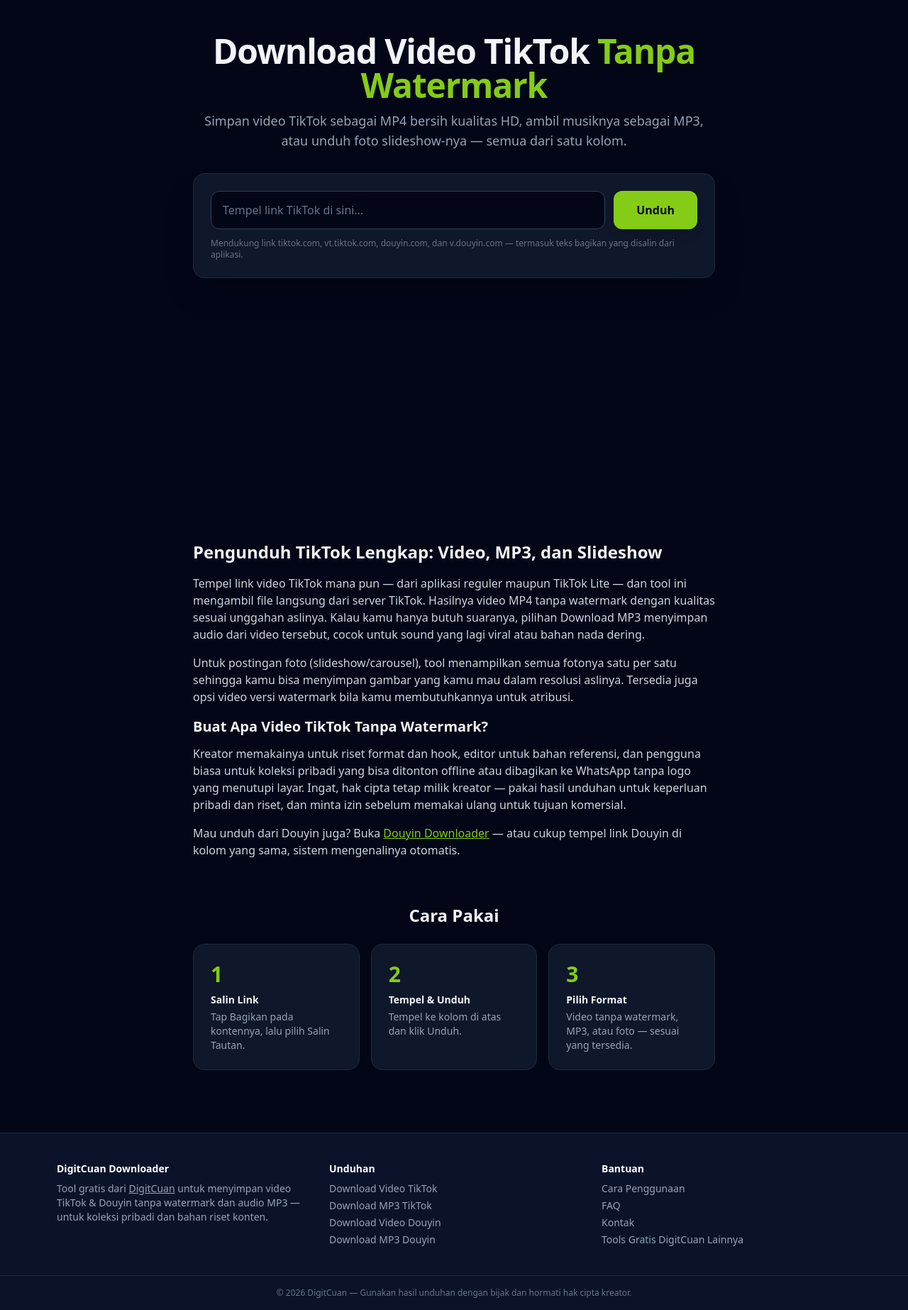
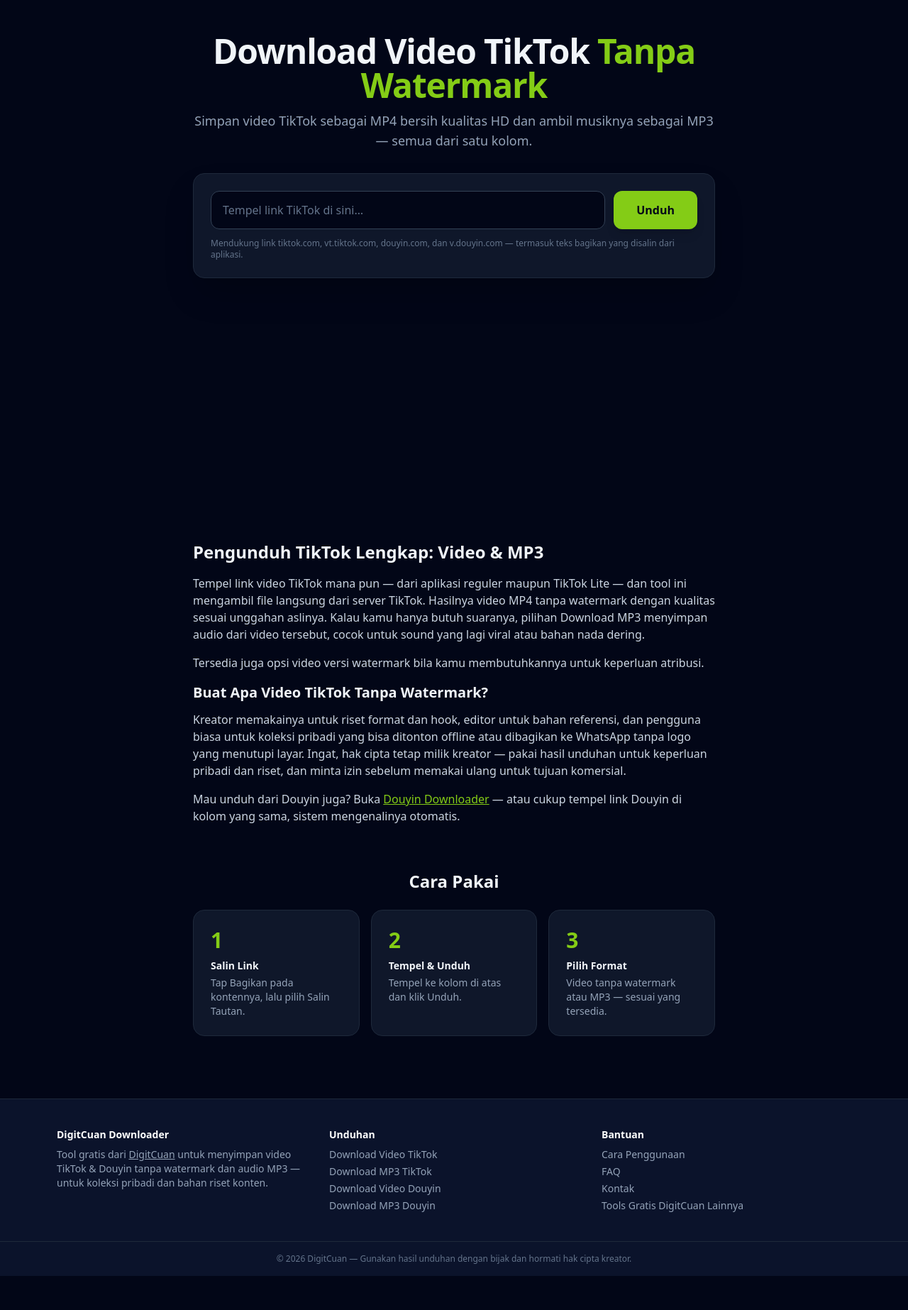
Before and after one commit to jeonfara7/douyin-saver, a FastAPI app: page /tiktok-downloader in a window 1280 px wide. Shown: the part 65-1911 px from the top of the page at 71% size. After the commit the page ends 1863 px from the top, so only its background shows below. Run offline with FastAPI, Linux system fonts and the light colour scheme; some libraries are stand-ins or nearby versions.

Commit message:
v2: cabut janji foto slideshow dari copy

```diff
--- a/templates/tool.html
+++ b/templates/tool.html
@@ -1,10 +1,10 @@
 {% if tool == 'tiktok' %}
-{% set page_title = 'Download Video TikTok Tanpa Watermark HD + MP3 & Foto Slideshow' %}
-{% set page_desc = 'Download video TikTok tanpa watermark kualitas HD, simpan MP3 musiknya, dan unduh foto slideshow. Gratis, tanpa daftar, tanpa install aplikasi.' %}
+{% set page_title = 'Download Video TikTok Tanpa Watermark HD + MP3' %}
+{% set page_desc = 'Download video TikTok tanpa watermark kualitas HD dan simpan MP3 musiknya. Gratis, tanpa daftar, tanpa install aplikasi.' %}
 {% set page_path = '/tiktok-downloader' %}
 {% else %}
-{% set page_title = 'Download Video Douyin Tanpa Watermark + MP3 & Foto Slideshow' %}
-{% set page_desc = 'Download video Douyin tanpa watermark, ekstrak audio MP3-nya, dan unduh foto dari postingan slideshow Douyin. Gratis, tanpa daftar, tanpa install aplikasi.' %}
+{% set page_title = 'Download Video Douyin Tanpa Watermark + MP3' %}
+{% set page_desc = 'Download video Douyin tanpa watermark dan ekstrak audio MP3-nya. Gratis, tanpa daftar, tanpa install aplikasi.' %}
 {% set page_path = '/douyin-downloader' %}
 {% endif %}
 {% extends "base.html" %}
@@ -16,10 +16,10 @@
     <div class="text-center mb-8">
         {% if tool == 'tiktok' %}
         <h1 class="text-4xl md:text-5xl font-extrabold tracking-tight mb-3">Download Video TikTok <span style="color:#84CC16;">Tanpa Watermark</span></h1>
-        <p class="text-slate-400 text-lg">Simpan video TikTok sebagai MP4 bersih kualitas HD, ambil musiknya sebagai MP3, atau unduh foto slideshow-nya — semua dari satu kolom.</p>
+        <p class="text-slate-400 text-lg">Simpan video TikTok sebagai MP4 bersih kualitas HD dan ambil musiknya sebagai MP3 — semua dari satu kolom.</p>
         {% else %}
         <h1 class="text-4xl md:text-5xl font-extrabold tracking-tight mb-3">Download Video Douyin <span style="color:#84CC16;">Tanpa Watermark</span></h1>
-        <p class="text-slate-400 text-lg">Simpan video Douyin (TikTok versi Tiongkok) sebagai MP4 bersih, ekstrak audionya jadi MP3, atau unduh foto dari postingan slideshow-nya.</p>
+        <p class="text-slate-400 text-lg">Simpan video Douyin (TikTok versi Tiongkok) sebagai MP4 bersih dan ekstrak audionya jadi MP3.</p>
         {% endif %}
     </div>
     {% with placeholder = 'Tempel link ' + ('TikTok' if tool == 'tiktok' else 'Douyin') + ' di sini…' %}{% include "_downloader.html" %}{% endwith %}
@@ -27,16 +27,16 @@
 
 <section class="max-w-3xl mx-auto px-4 py-10 w-full">
     {% if tool == 'tiktok' %}
-    <h2 class="text-2xl font-extrabold mb-4">Pengunduh TikTok Lengkap: Video, MP3, dan Slideshow</h2>
+    <h2 class="text-2xl font-extrabold mb-4">Pengunduh TikTok Lengkap: Video & MP3</h2>
     <p class="text-slate-300 mb-4">Tempel link video TikTok mana pun — dari aplikasi reguler maupun TikTok Lite — dan tool ini mengambil file langsung dari server TikTok. Hasilnya video MP4 tanpa watermark dengan kualitas sesuai unggahan aslinya. Kalau kamu hanya butuh suaranya, pilihan Download MP3 menyimpan audio dari video tersebut, cocok untuk sound yang lagi viral atau bahan nada dering.</p>
-    <p class="text-slate-300 mb-4">Untuk postingan foto (slideshow/carousel), tool menampilkan semua fotonya satu per satu sehingga kamu bisa menyimpan gambar yang kamu mau dalam resolusi aslinya. Tersedia juga opsi video versi watermark bila kamu membutuhkannya untuk atribusi.</p>
+    <p class="text-slate-300 mb-4">Tersedia juga opsi video versi watermark bila kamu membutuhkannya untuk keperluan atribusi.</p>
     <h3 class="text-xl font-bold mb-3">Buat Apa Video TikTok Tanpa Watermark?</h3>
     <p class="text-slate-300 mb-4">Kreator memakainya untuk riset format dan hook, editor untuk bahan referensi, dan pengguna biasa untuk koleksi pribadi yang bisa ditonton offline atau dibagikan ke WhatsApp tanpa logo yang menutupi layar. Ingat, hak cipta tetap milik kreator — pakai hasil unduhan untuk keperluan pribadi dan riset, dan minta izin sebelum memakai ulang untuk tujuan komersial.</p>
     <p class="text-slate-300">Mau unduh dari Douyin juga? Buka <a href="/douyin-downloader" class="underline" style="color:#84CC16;">Douyin Downloader</a> — atau cukup tempel link Douyin di kolom yang sama, sistem mengenalinya otomatis.</p>
     {% else %}
-    <h2 class="text-2xl font-extrabold mb-4">Pengunduh Douyin: Video, MP3, dan Foto</h2>
+    <h2 class="text-2xl font-extrabold mb-4">Pengunduh Douyin: Video & MP3</h2>
     <p class="text-slate-300 mb-4">Douyin adalah TikTok versi Tiongkok — rumah bagi banyak tren dan format video yang muncul lebih dulu sebelum ramai secara global. Tool ini mengambil file video langsung dari server Douyin dan menyajikan versi bersihnya tanpa watermark, tanpa perlu memasang aplikasi Douyin di HP kamu.</p>
-    <p class="text-slate-300 mb-4">Berbeda dengan TikTok, Douyin tidak menyediakan file audio terpisah. Karena itu pilihan Download MP3 di sini bekerja dengan cara mengekstrak audio dari videonya di server kami — prosesnya butuh beberapa detik dan tersedia untuk video hingga 70 MB. Untuk postingan foto (tautan /note/), tool menampilkan seluruh foto dalam postingan agar bisa kamu simpan satu per satu.</p>
+    <p class="text-slate-300 mb-4">Berbeda dengan TikTok, Douyin tidak menyediakan file audio terpisah. Karena itu pilihan Download MP3 di sini bekerja dengan cara mengekstrak audio dari videonya di server kami — prosesnya butuh beberapa detik dan tersedia untuk video hingga 70 MB.</p>
     <h3 class="text-xl font-bold mb-3">Kenapa Kreator Indonesia Memantau Douyin?</h3>
     <p class="text-slate-300 mb-4">Format video, gaya transisi, dan tren audio sering lahir di Douyin lebih dulu. Menyimpan contohnya sebagai file lokal membuatmu bisa mempelajari polanya pelan-pelan — hook tiga detik pertama, struktur tutorial singkat, sampai cara kreator membungkus review produk — lalu membuat versi orisinalmu sendiri. Panduan memakai hasil riset seperti ini bisa kamu baca di <a href="https://digitcuan.site/riset-kompetitor-kreator/" class="underline" style="color:#84CC16;">artikel riset kompetitor DigitCuan</a>.</p>
     <p class="text-slate-300">Mau unduh dari TikTok juga? Buka <a href="/tiktok-downloader" class="underline" style="color:#84CC16;">TikTok Downloader</a> — atau tempel link TikTok di kolom yang sama, sistem mengenalinya otomatis.</p>
@@ -59,7 +59,7 @@
         <li class="bg-slate-900 border border-slate-800 rounded-2xl p-6">
             <p class="text-3xl font-black mb-2" style="color:#84CC16;">3</p>
             <h3 class="font-bold mb-1">Pilih Format</h3>
-            <p class="text-slate-400">Video tanpa watermark, MP3, atau foto — sesuai yang tersedia.</p>
+            <p class="text-slate-400">Video tanpa watermark atau MP3 — sesuai yang tersedia.</p>
         </li>
     </ol>
 </section>
```
